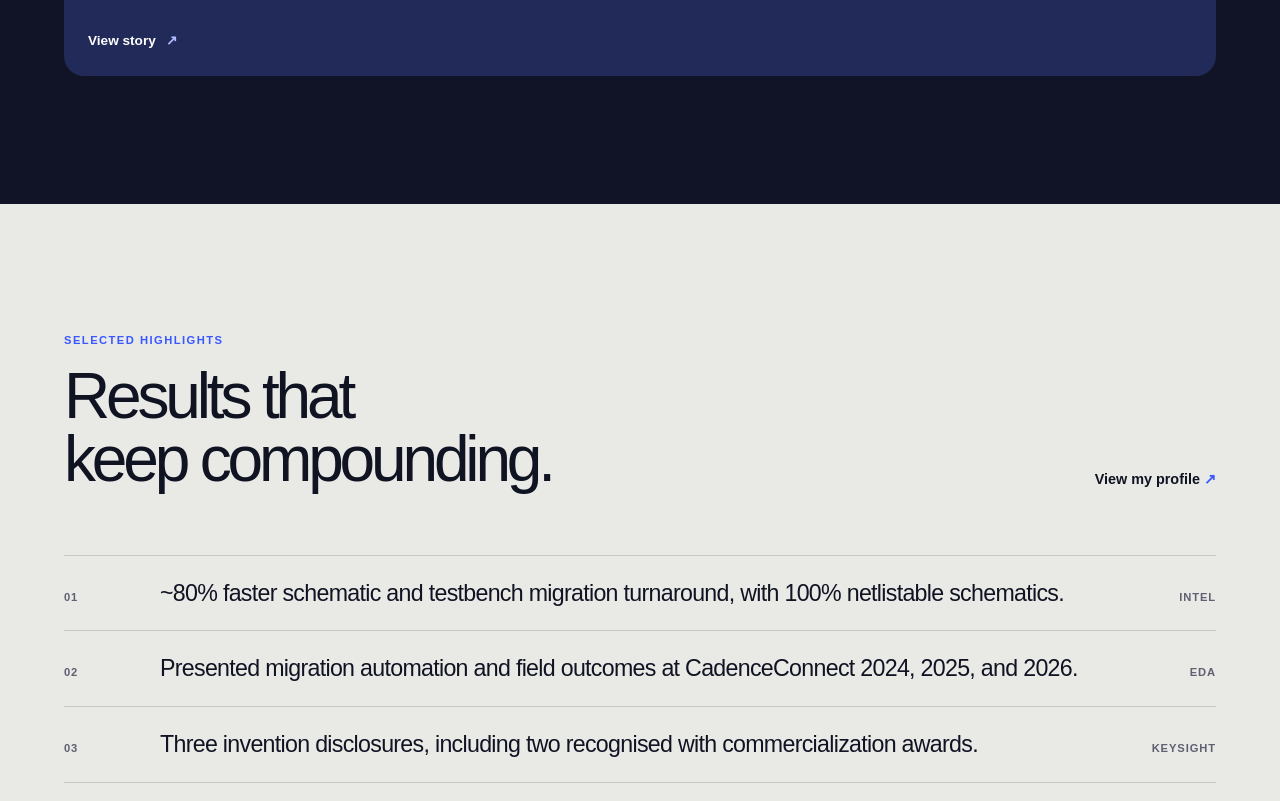
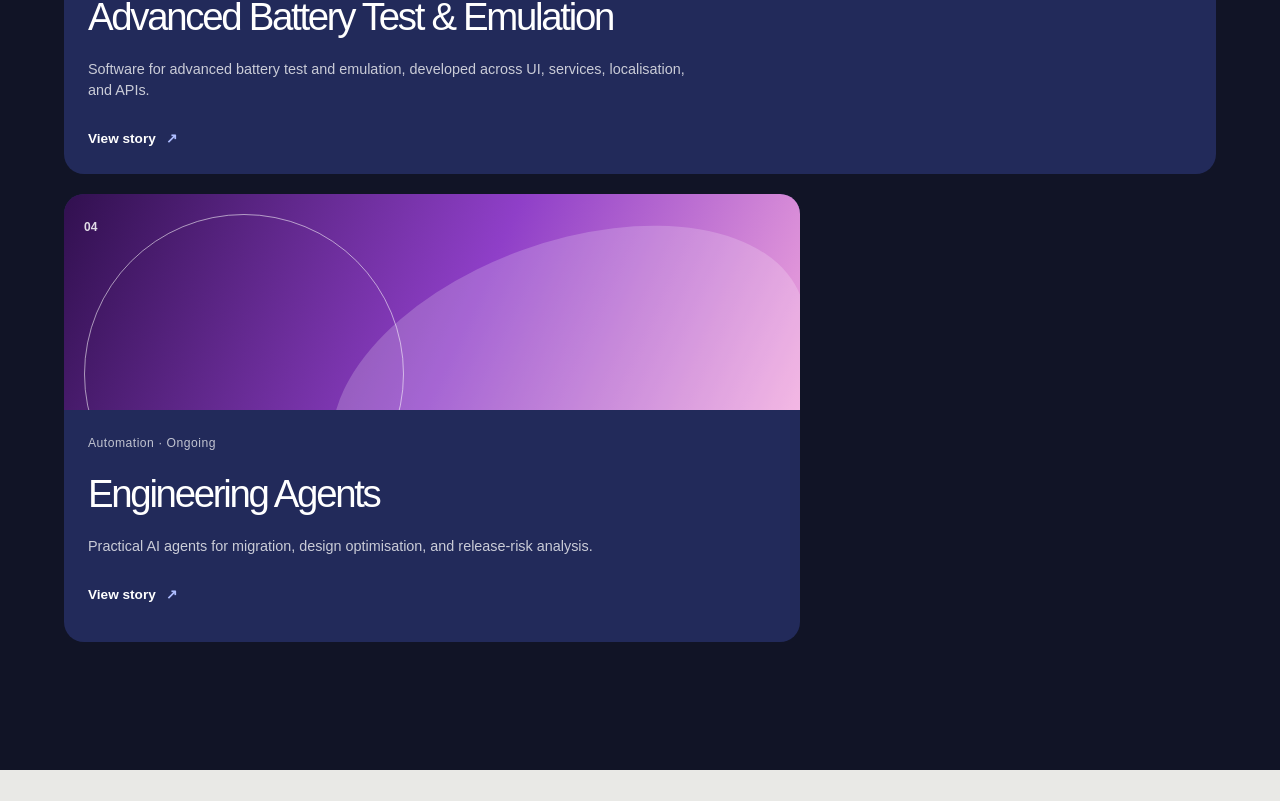
Before and after one commit to zhihong0924/zhihong-web, a Next.js app: page / in a window 1280 px wide. Shown: the part 2659-3460 px from the top of the page. Built offline with nearby package versions, Linux system fonts and the light colour scheme.

Commit message:
content: feature sports centre platform and recognition

```diff
--- a/app/page.tsx
+++ b/app/page.tsx
@@ -5,9 +5,10 @@ const focusAreas = [
 ];
 
 const projects = [
-  { number: "01", title: "Schematic Migration Automation", type: "Intel · 2021—present", className: "project-blue" },
-  { number: "02", title: "Advanced Battery Test & Emulation", type: "Keysight · 2019—2021", className: "project-sand" },
-  { number: "03", title: "Engineering Agents", type: "Automation · Ongoing", className: "project-red" },
+  { number: "01", title: "TZH Sports Centre", type: "Independent full-stack platform", description: "Developed and maintained end to end: court bookings, social games, lessons, payments, revenue ledgers, memberships, vouchers, shop workflows, and admin operations.", className: "project-blue", href: "https://tzhsports.vercel.app/" },
+  { number: "02", title: "Schematic Migration Automation", type: "Intel · 2021—present", description: "Automated schematic and testbench migration for internal and external IP design teams.", className: "project-sand" },
+  { number: "03", title: "Advanced Battery Test & Emulation", type: "Keysight · 2019—2021", description: "Software for advanced battery test and emulation, developed across UI, services, localisation, and APIs.", className: "project-red" },
+  { number: "04", title: "Engineering Agents", type: "Automation · Ongoing", description: "Practical AI agents for migration, design optimisation, and release-risk analysis.", className: "project-violet" },
 ];
 
 export default function Home() {
@@ -44,17 +45,17 @@ export default function Home() {
       <section className="work section" id="work" aria-labelledby="work-title">
         <div className="section-heading"><div><p className="eyebrow">SELECTED WORK</p><h2 id="work-title">Systems built for real engineering work.</h2></div><p>Selected work across EDA automation, test software, and AI-enabled workflows.</p></div>
         <div className="projects">
-          {projects.map((project) => <article className={`project-card ${project.className}`} key={project.number}><div className="project-art" aria-hidden="true"><span>{project.number}</span></div><div className="project-details"><p>{project.type}</p><h3>{project.title}</h3><a href="#contact" aria-label={`Read more about ${project.title}`}>View story <span aria-hidden="true">↗</span></a></div></article>)}
+          {projects.map((project) => <article className={`project-card ${project.className}`} key={project.number}><div className="project-art" aria-hidden="true"><span>{project.number}</span></div><div className="project-details"><p>{project.type}</p><h3>{project.title}</h3><p className="project-description">{project.description}</p><a href={project.href ?? "#contact"} target={project.href ? "_blank" : undefined} rel={project.href ? "noreferrer" : undefined} aria-label={`Read more about ${project.title}`}>{project.href ? "Visit platform" : "View story"} <span aria-hidden="true">↗</span></a></div></article>)}
         </div>
       </section>
 
       <section className="notes section" id="notes" aria-labelledby="notes-title">
-        <p className="eyebrow">SELECTED HIGHLIGHTS</p>
-        <div className="notes-heading"><h2 id="notes-title">Results that<br />{" "}keep compounding.</h2><a className="text-link" href="https://www.linkedin.com/in/zhi-hong-chong/" target="_blank" rel="noreferrer">View my profile <span aria-hidden="true">↗</span></a></div>
+        <p className="eyebrow">RECOGNITION &amp; IMPACT</p>
+        <div className="notes-heading"><h2 id="notes-title">Work worth<br />{" "}talking about.</h2><a className="text-link" href="https://www.linkedin.com/in/zhi-hong-chong/" target="_blank" rel="noreferrer">View my profile <span aria-hidden="true">↗</span></a></div>
         <div className="note-list">
-          <article><span>01</span><p>~80% faster schematic and testbench migration turnaround, with 100% netlistable schematics.</p><time dateTime="2021">INTEL</time></article>
-          <article><span>02</span><p>Presented migration automation and field outcomes at CadenceConnect 2024, 2025, and 2026.</p><time dateTime="2024">EDA</time></article>
-          <article><span>03</span><p>Three invention disclosures, including two recognised with commercialization awards.</p><time dateTime="2019">KEYSIGHT</time></article>
+          <article><span>01</span><p><strong>CadenceConnect speaker.</strong> Presented migration automation and field outcomes in 2024, 2025, and 2026.</p><time dateTime="2024">SPEAKER</time></article>
+          <article><span>02</span><p><strong>Three invention disclosures.</strong> Two were recognised with commercialization awards at Keysight.</p><time dateTime="2019">INVENTOR</time></article>
+          <article><span>03</span><p><strong>Measured workflow impact.</strong> ~80% faster schematic and testbench migration turnaround, with 100% netlistable schematics.</p><time dateTime="2021">INTEL</time></article>
         </div>
       </section>
 
```
Also changed, not shown: app/globals.css, 1 other file (tests, documents, lock files or other folders).
